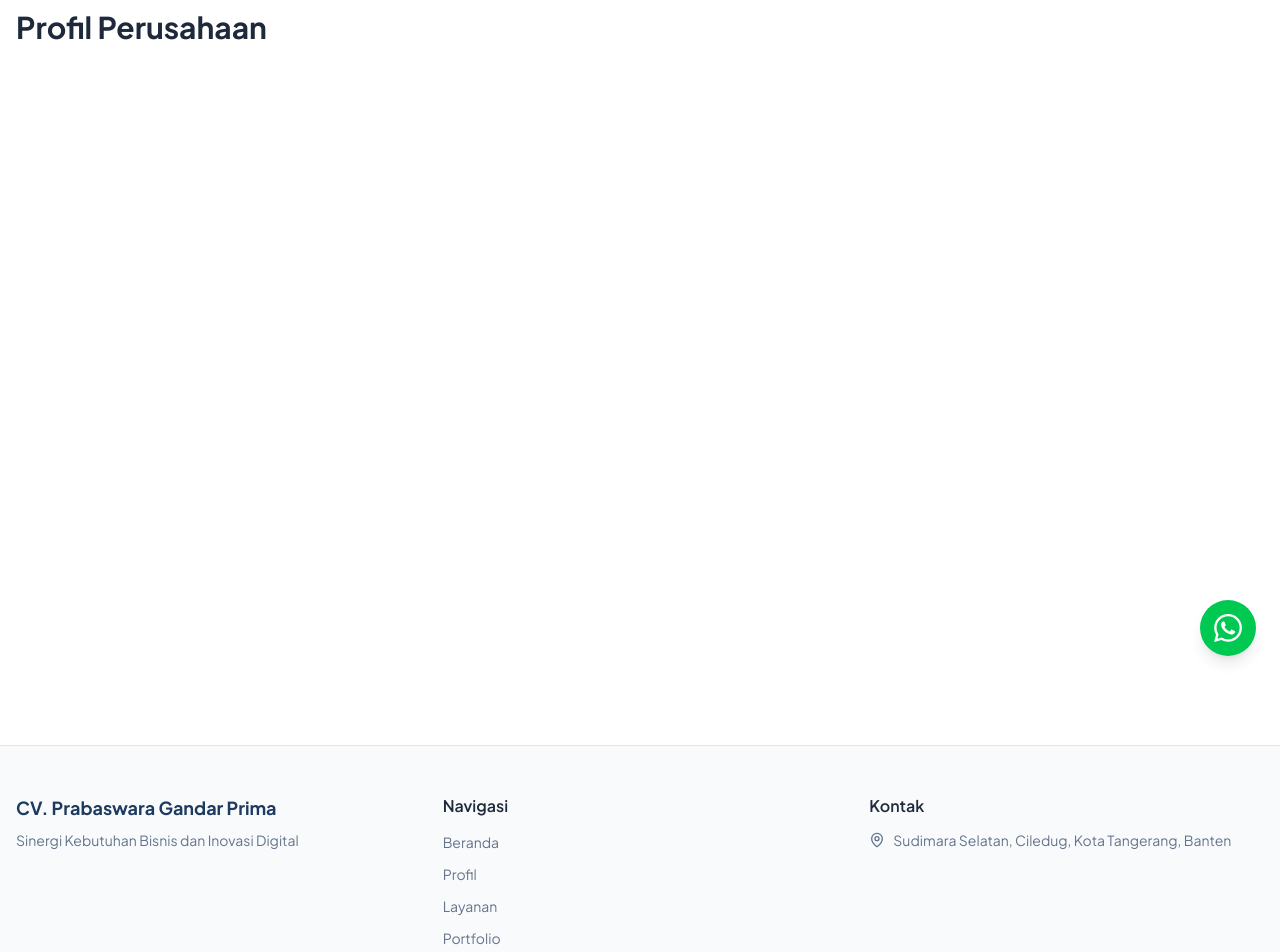
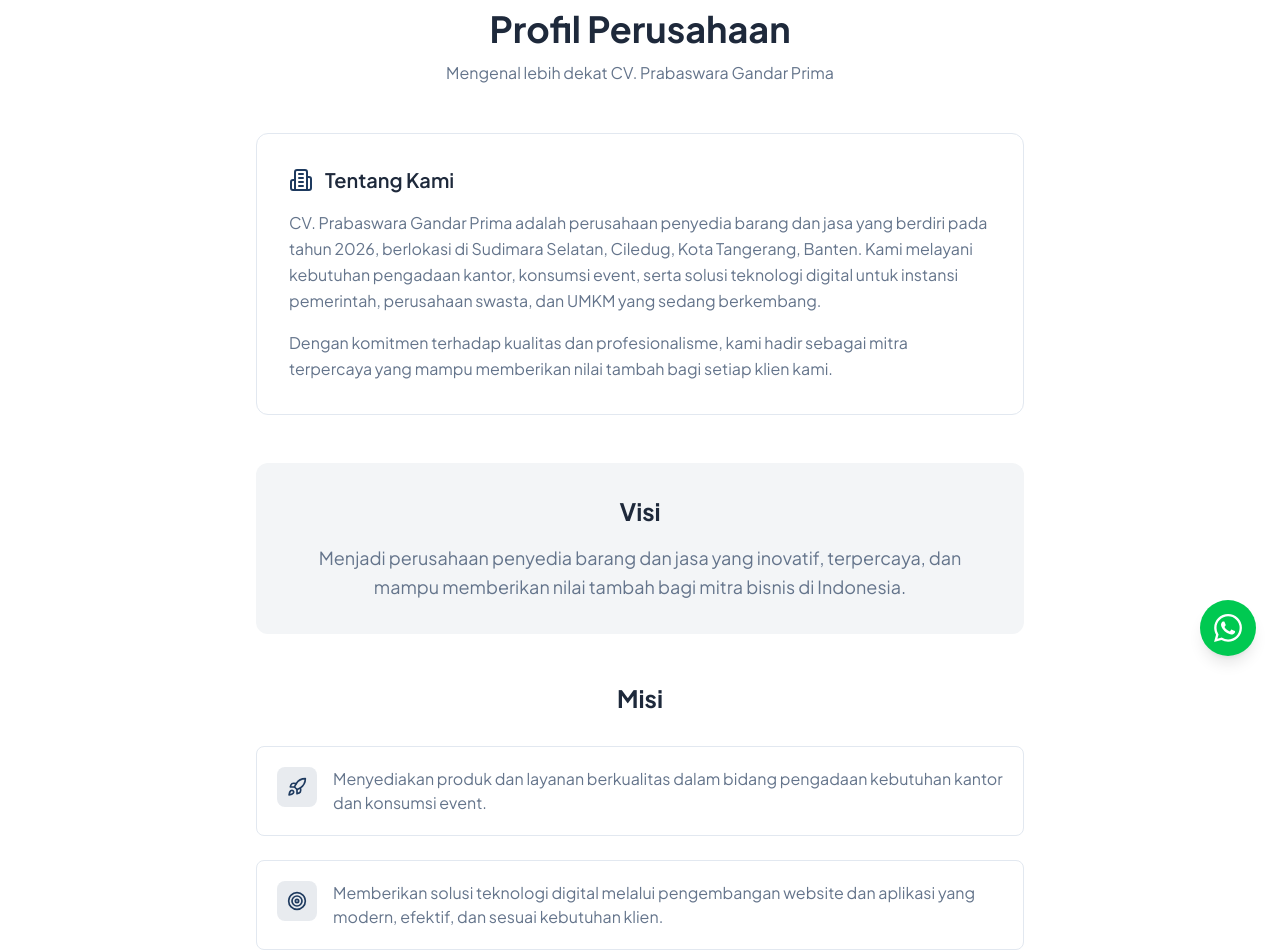
Before and after one commit to Torrayz/companysyahri, a Next.js app: page /profil in a window 1280 px wide. Shown: the part 120-1072 px from the top of the page. Built offline with nearby package versions, Linux system fonts and the light colour scheme; no server answers.

Commit message:
feat(profil): add company profile page with visi & misi
- Company description section
- Visi section with highlighted background
- Misi section with icon cards
- SEO metadata

```diff
--- a/src/app/(public)/profil/page.tsx
+++ b/src/app/(public)/profil/page.tsx
@@ -1,3 +1,83 @@
+import type { Metadata } from 'next'
+import { Building2, Target, Rocket, Handshake } from 'lucide-react'
+import { SITE_CONFIG } from '@/lib/constants'
+
+export const metadata: Metadata = {
+  title: 'Profil Perusahaan',
+  description: 'Profil, visi, dan misi CV. Prabaswara Gandar Prima — perusahaan penyedia barang dan jasa yang inovatif dan terpercaya.',
+}
+
+const missions = [
+  {
+    icon: Rocket,
+    text: 'Menyediakan produk dan layanan berkualitas dalam bidang pengadaan kebutuhan kantor dan konsumsi event.',
+  },
+  {
+    icon: Target,
+    text: 'Memberikan solusi teknologi digital melalui pengembangan website dan aplikasi yang modern, efektif, dan sesuai kebutuhan klien.',
+  },
+  {
+    icon: Handshake,
+    text: 'Membangun hubungan kerja jangka panjang dengan mitra melalui pelayanan yang profesional, responsif, dan tepat waktu.',
+  },
+]
+
 export default function ProfilPage() {
-  return <div className="container mx-auto px-4 py-16"><h1 className="text-3xl font-bold">Profil Perusahaan</h1></div>
+  return (
+    <div className="py-16">
+      {/* Header */}
+      <section className="container mx-auto px-4 text-center">
+        <h1 className="text-3xl font-bold text-text md:text-4xl">Profil Perusahaan</h1>
+        <p className="mt-3 text-text-muted">Mengenal lebih dekat {SITE_CONFIG.name}</p>
+      </section>
+
+      {/* About */}
+      <section className="container mx-auto mt-12 px-4">
+        <div className="mx-auto max-w-3xl rounded-xl border border-border bg-background p-8">
+          <div className="flex items-center gap-3">
+            <Building2 className="h-6 w-6 text-primary" />
+            <h2 className="text-xl font-semibold">Tentang Kami</h2>
+          </div>
+          <p className="mt-4 leading-relaxed text-text-muted">
+            CV. Prabaswara Gandar Prima adalah perusahaan penyedia barang dan jasa yang berdiri
+            pada tahun 2026, berlokasi di {SITE_CONFIG.address}. Kami melayani kebutuhan pengadaan
+            kantor, konsumsi event, serta solusi teknologi digital untuk instansi pemerintah,
+            perusahaan swasta, dan UMKM yang sedang berkembang.
+          </p>
+          <p className="mt-4 leading-relaxed text-text-muted">
+            Dengan komitmen terhadap kualitas dan profesionalisme, kami hadir sebagai mitra
+            terpercaya yang mampu memberikan nilai tambah bagi setiap klien kami.
+          </p>
+        </div>
+      </section>
+
+      {/* Visi */}
+      <section className="container mx-auto mt-12 px-4">
+        <div className="mx-auto max-w-3xl rounded-xl bg-primary/5 p-8">
+          <h2 className="text-center text-2xl font-bold text-text">Visi</h2>
+          <p className="mt-4 text-center text-lg leading-relaxed text-text-muted">
+            Menjadi perusahaan penyedia barang dan jasa yang inovatif, terpercaya, dan mampu
+            memberikan nilai tambah bagi mitra bisnis di Indonesia.
+          </p>
+        </div>
+      </section>
+
+      {/* Misi */}
+      <section className="container mx-auto mt-12 px-4">
+        <div className="mx-auto max-w-3xl">
+          <h2 className="text-center text-2xl font-bold text-text">Misi</h2>
+          <div className="mt-8 space-y-6">
+            {missions.map((mission, index) => (
+              <div key={index} className="flex gap-4 rounded-lg border border-border p-5">
+                <div className="flex h-10 w-10 shrink-0 items-center justify-center rounded-lg bg-primary/10">
+                  <mission.icon className="h-5 w-5 text-primary" />
+                </div>
+                <p className="text-text-muted">{mission.text}</p>
+              </div>
+            ))}
+          </div>
+        </div>
+      </section>
+    </div>
+  )
 }
```
